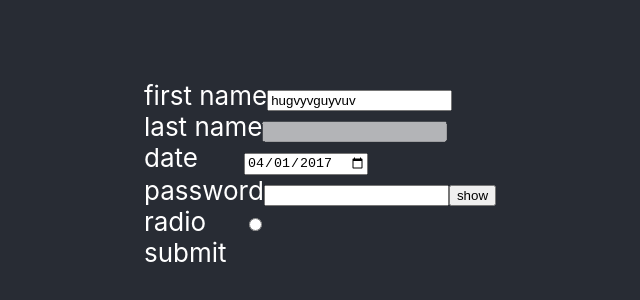
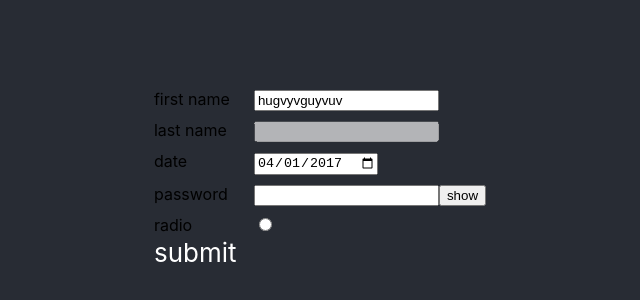
Before and after one commit to wangchong05/my-react-ts, a React (Create React App) app: page / in a window 1280 px wide. Shown: the part 226-526 px from the top of the page, without its empty margins (320-960 px from the left). Built offline with nearby package versions, Linux system fonts and the light colour scheme.

Commit message:
span style edit

```diff
--- a/src/Components/Input/Input.tsx
+++ b/src/Components/Input/Input.tsx
@@ -41,10 +41,33 @@ const Input = (props: InputProps) => {
     changeContent({[KeyName]: type === "password" ? window.btoa(e.target.value) : e.target.value})
   }
 
+  const labelStyle: object = props.labelStyle || {
+    'min-width': '100px',
+    'display': 'inline-block',
+    'color': 'black',
+    'font-size': '16px'
+  }
+  const styleFun = (style: any) => {
+      let styleStr = '';
+      const labelStyleKeys = Object.keys(style);
+      labelStyleKeys.forEach((e: string) => {
+        const labelStyleKeyName: any = style[e];
+        styleStr = styleStr + e + ':' + labelStyleKeyName + ';'
+      })
+      console.log(styleStr)
+      return styleStr;
+  }
+
+  const Span = styled.span`
+    ${
+      styleFun(labelStyle)
+    }
+  `;
+
 
   return (
     <div>
-      <span style={{'minWidth': '100px', 'display': 'inline-block'}}>{label}</span>
+      <Span>{label}</Span>
       <input
         type={inputType}
         defaultValue={defaultValue}
--- a/src/Pages/About/About.tsx
+++ b/src/Pages/About/About.tsx
@@ -33,7 +33,12 @@ const About = () => {
         <Input label={'first name'} KeyName={'firstName'} defaultValue={content.firstName} changeContent={changeContent}/>
       </div>
       <div style={{'display': 'flex'}}>
-        <Input label={'last name'} KeyName={'lastName'} disabled changeContent={changeContent}/>
+        <Input
+          label={'last name'}
+          KeyName={'lastName'}
+          disabled
+          // labelStyle={{'min-width': '300px','font-size': '34px','background': 'gold'}}
+          changeContent={changeContent}/>
       </div>
       <div style={{'display': 'flex'}}>
         <Input label={'date'} KeyName={'date'} type={"date"} defaultValue={content.date} changeContent={changeContent}/>
```
